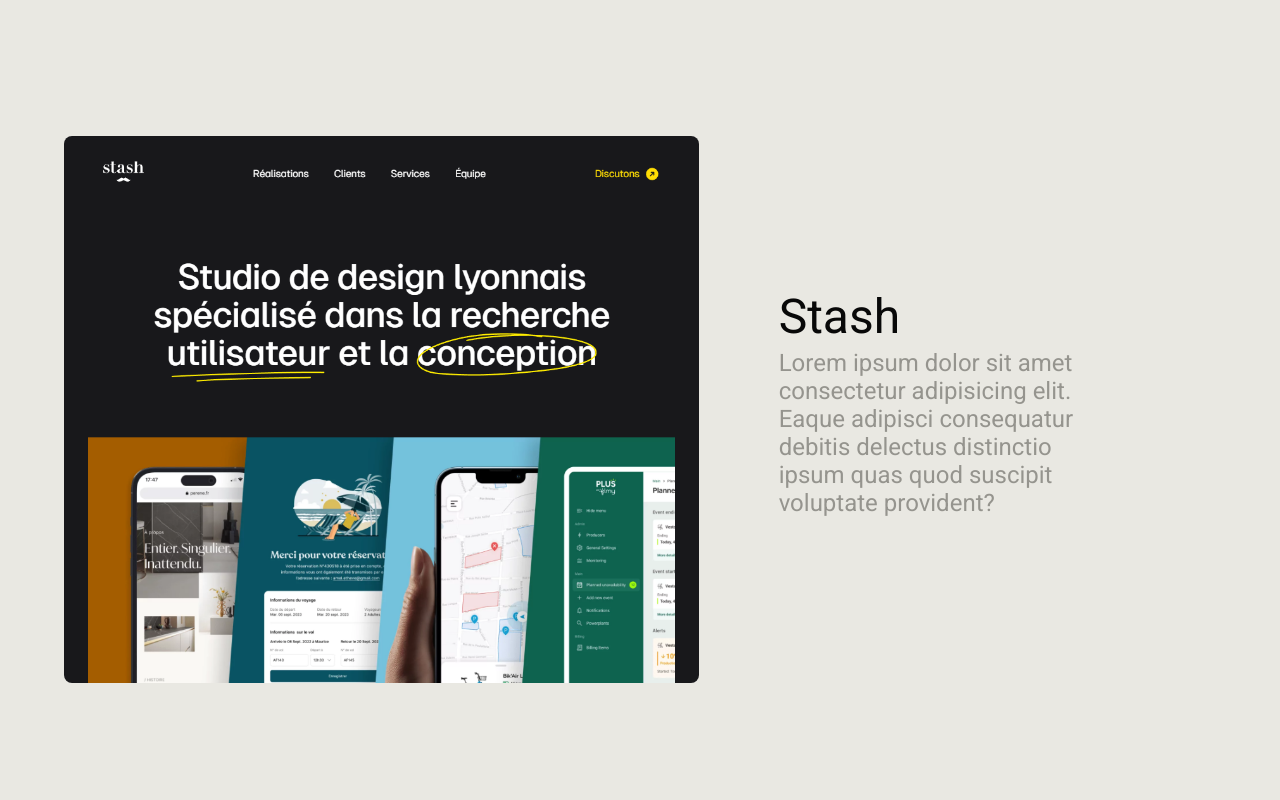
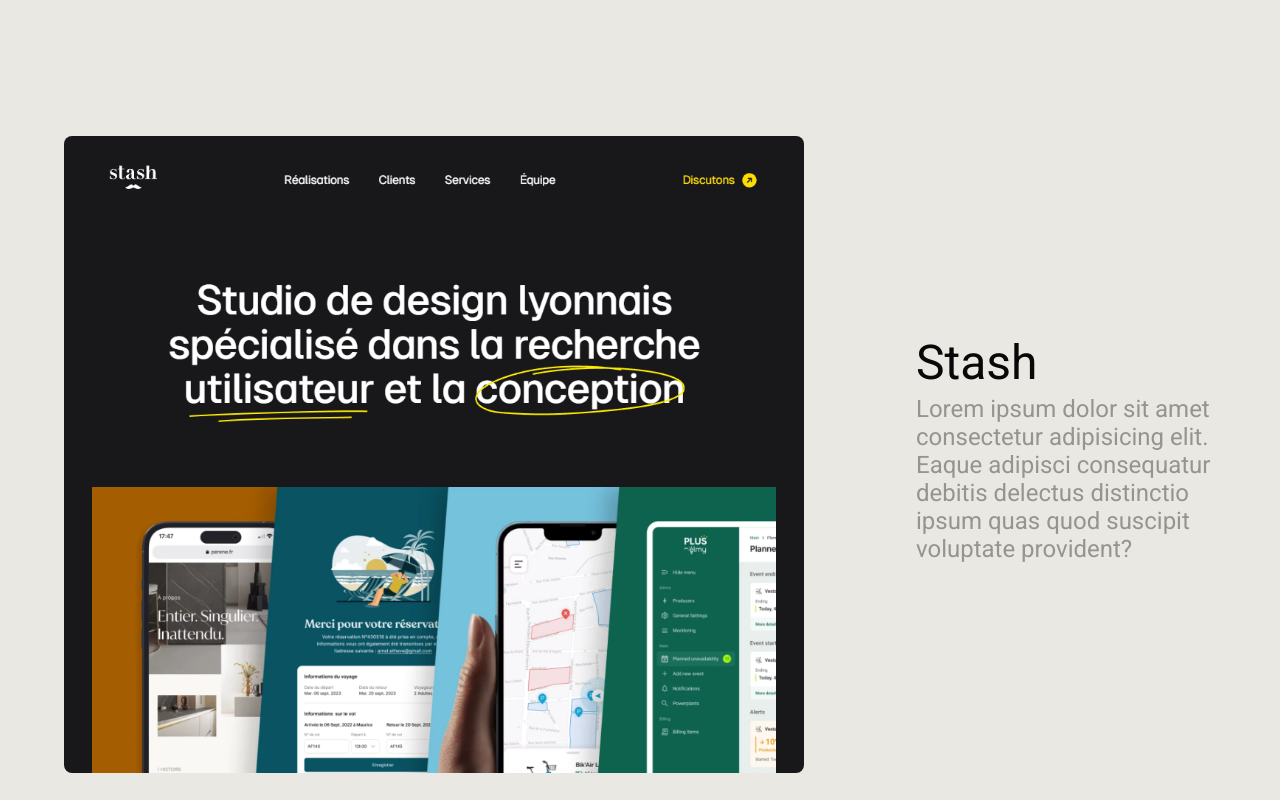
Before and after one commit to SebastienLaurentt/Portfolio-V2, a Next.js app: page / in a window 1280 px wide. Shown: the part 2160-2960 px from the top of the page. Built offline with nearby package versions, Linux system fonts and the light colour scheme.

Commit message:
update project card css

```diff
--- a/components/ProjectCard/ProjectCard.tsx
+++ b/components/ProjectCard/ProjectCard.tsx
@@ -25,10 +25,10 @@
 
   return (
     <div className={`${isMarginBottom} ${classname}`}>
-      <div className={`md:flex ${isRowReverse} md:items-center md:gap-x-12 xl:gap-x-20 w-full`}>
-        <div className="text-center md:text-left  md:w-4/5 xl:w-3/5 ">
+      <div className={`md:flex ${isRowReverse} md:items-center md:gap-x-12 lg:gap-x-16 xl:gap-x-28 w-full`}>
+        <div className="text-center md:text-left  max-w-[320px] md:max-w-[300px] mx-auto">
           <h3 className="mb-2 md:mb-4 ">{projectTitle}</h3>
-          <p className="max-w-[320px] lg:max-w-[300px] mx-auto md:mx-0">{projectDescription}</p>
+          <p className=" md:mx-0">{projectDescription}</p>
         </div>
         <div className="mt-[20px] md:mt-0 ">
           <Image src={src} alt={alt} className="rounded-lg" />
```
